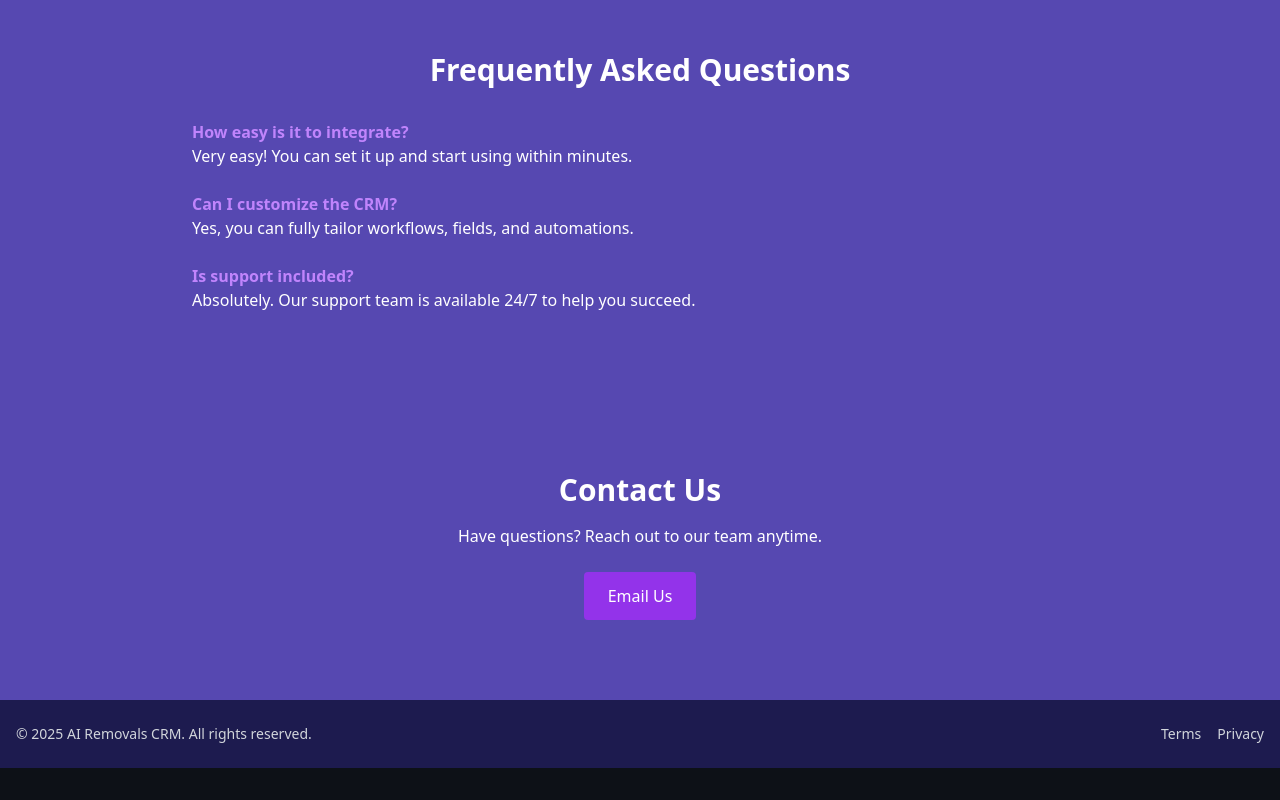
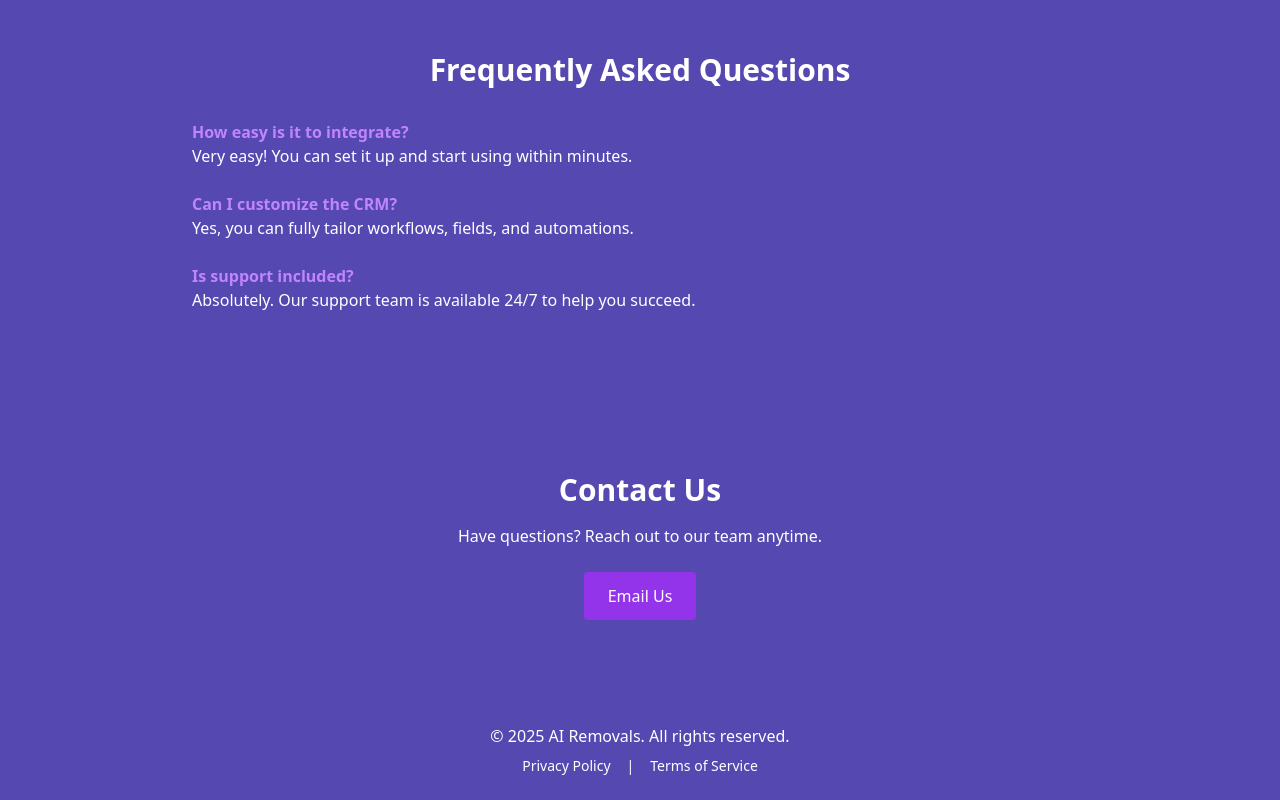
Before and after one commit to Gullmegler/mitt-prosjekt, a React (Create React App) app: page / in a window 1280 px wide. Shown: the part 2123-2923 px from the top of the page. Before the commit the page ends 2891 px from the top, so only its background shows below. Built offline with nearby package versions, Linux system fonts and the light colour scheme.

Commit message:
Update Footer.jsx

```diff
--- a/src/components/Footer.jsx
+++ b/src/components/Footer.jsx
@@ -2,18 +2,12 @@ import React from "react";
 
 const Footer = () => {
   return (
-    <footer
-      className="text-gray-300 py-6 px-4"
-      style={{
-        background: "#1D1B4F",
-      }}
-    >
-      <div className="max-w-7xl mx-auto flex flex-col md:flex-row justify-between items-center">
-        <p className="text-sm text-center md:text-left">© 2025 AI Removals CRM. All rights reserved.</p>
-        <div className="flex space-x-4 mt-2 md:mt-0">
-          <a href="#terms" className="hover:underline text-sm">Terms</a>
-          <a href="#privacy" className="hover:underline text-sm">Privacy</a>
-        </div>
+    <footer className="bg-[#5648b1] text-white py-6 text-center">
+      <p className="mb-2">&copy; 2025 AI Removals. All rights reserved.</p>
+      <div className="flex justify-center gap-4 text-sm">
+        <a href="/privacy" className="hover:underline">Privacy Policy</a>
+        <span>|</span>
+        <a href="/terms" className="hover:underline">Terms of Service</a>
       </div>
     </footer>
   );
```
